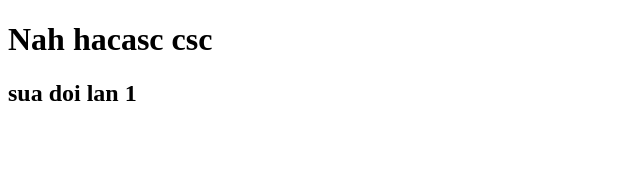
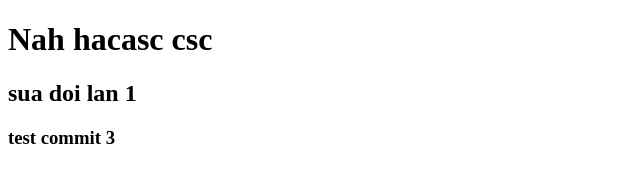
Before and after one commit to TRDAT04/duan1, a plain HTML site: page index.html in a window 1280 px wide. Shown: the whole page, without its empty margins (0-640 px from the left). Drawn offline with Linux system fonts and the light colour scheme.

Commit message:
test commit lan 2

```diff
--- a/index.html
+++ b/index.html
@@ -8,5 +8,6 @@
   <body>
     <h1>Nah hacasc csc</h1>
     <h2>sua doi lan 1</h2>
+    <h3>test commit 3</h3>
   </body>
 </html>
```
